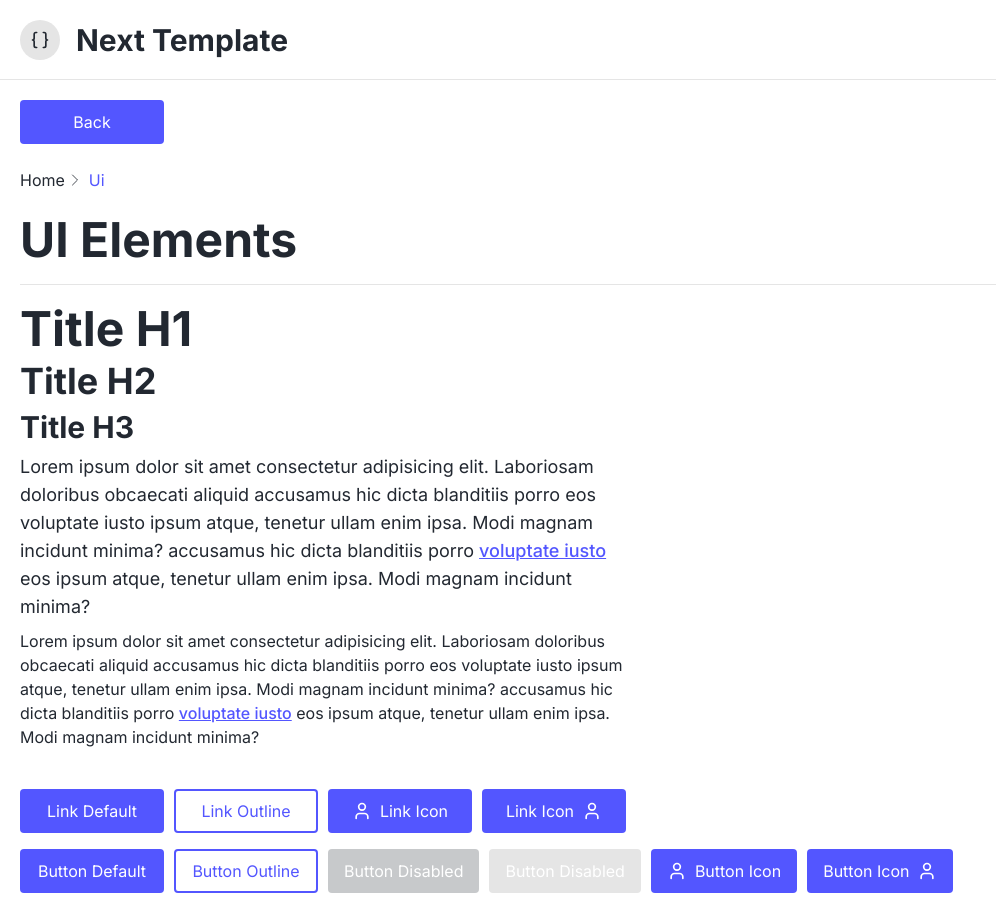
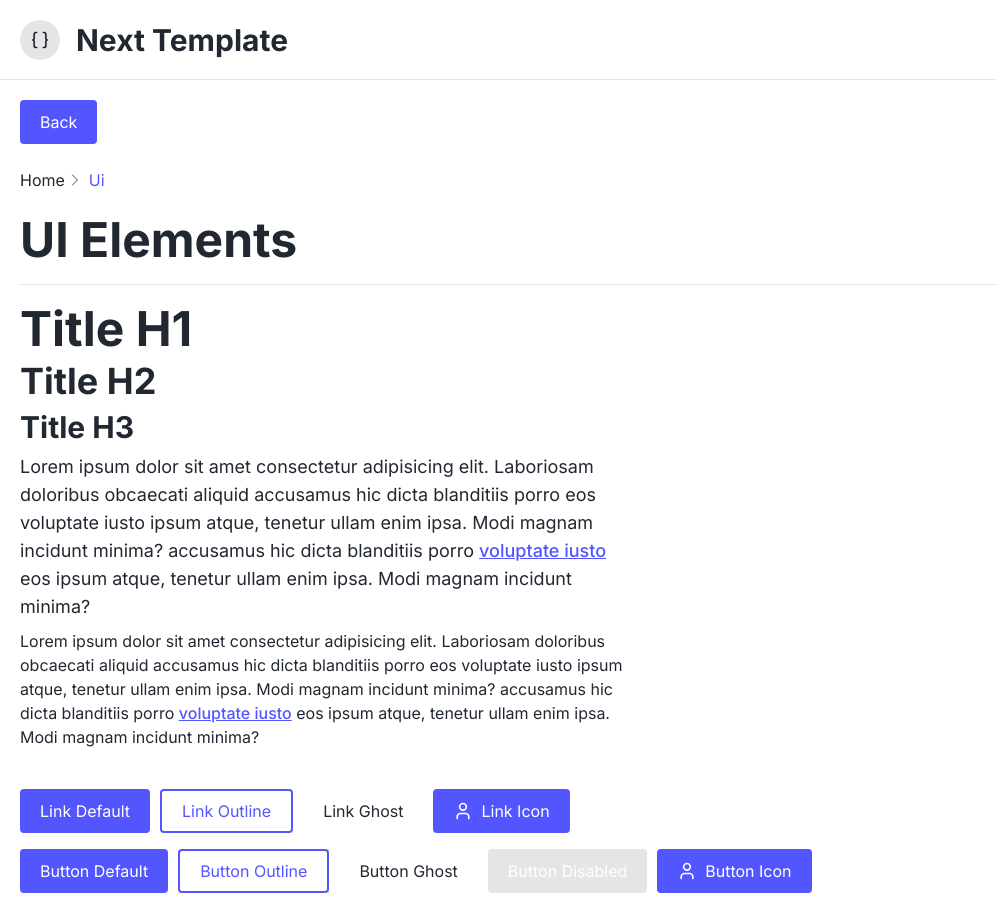
Before and after one commit to dimarogkov/next-template, a Next.js app: page /ui in a window 1280 px wide. Shown: the top 907 px of the page, without its empty margins (0-996 px from the left). Built offline with nearby package versions, Linux system fonts and the light colour scheme.

Commit message:
update Btn & BtnLink

```diff
--- a/app/(pages)/ui/page.tsx
+++ b/app/(pages)/ui/page.tsx
@@ -79,31 +79,25 @@ const UIPage = () => {
                         Link Outline
                     </BtnLink>
 
+                    <BtnLink href={PATHS.UI} btnType={EnumBtn.ghost}>
+                        Link Ghost
+                    </BtnLink>
+
                     <BtnLink href={PATHS.UI}>
                         <User className='size-5' />
                         <span>Link Icon</span>
-                    </BtnLink>
-
-                    <BtnLink href={PATHS.UI}>
-                        <span>Link Icon</span>
-                        <User className='size-5' />
                     </BtnLink>
                 </div>
 
                 <div className='flex flex-wrap w-full gap-2.5'>
                     <Btn>Button Default</Btn>
                     <Btn btnType={EnumBtn.outline}>Button Outline</Btn>
-                    <Btn btnType={EnumBtn.disabled}>Button Disabled</Btn>
+                    <Btn btnType={EnumBtn.ghost}>Button Ghost</Btn>
                     <Btn disabled>Button Disabled</Btn>
 
                     <Btn>
                         <User className='size-5' />
                         <span>Button Icon</span>
-                    </Btn>
-
-                    <Btn>
-                        <span>Button Icon</span>
-                        <User className='size-5' />
                     </Btn>
                 </div>
 
@@ -115,11 +109,6 @@ const UIPage = () => {
 
                     <Btn btnType={EnumBtn.outline}>
                         <Loader loaderType={EnumLoaderType.blue} />
-                        Loading...
-                    </Btn>
-
-                    <Btn btnType={EnumBtn.disabled}>
-                        <Loader />
                         Loading...
                     </Btn>
 
--- a/src/components/elements/Form.tsx
+++ b/src/components/elements/Form.tsx
@@ -97,7 +97,7 @@ const Form = () => {
             <div className='flex flex-wrap gap-2 w-full'>
                 <Btn type='submit'>Send</Btn>
 
-                <Btn type='button' btnType={EnumBtn.disabled} disabled={!isSubmitted} onClick={() => reset()}>
+                <Btn type='button' btnType={EnumBtn.ghost} disabled={!isSubmitted} onClick={() => reset()}>
                     Reset
                 </Btn>
             </div>
--- a/src/components/ui/Btn.tsx
+++ b/src/components/ui/Btn.tsx
@@ -1,38 +1,30 @@
 'use client';
-import { FC, forwardRef, RefAttributes } from 'react';
-import { HTMLMotionProps, motion } from 'framer-motion';
+import { ButtonHTMLAttributes, FC, forwardRef, RefAttributes } from 'react';
 import { EnumBtn } from '@/src/types/enums';
 import cn from 'classnames';
 
-interface Props extends HTMLMotionProps<'button'>, RefAttributes<HTMLButtonElement> {
+interface Props extends ButtonHTMLAttributes<HTMLButtonElement>, RefAttributes<HTMLButtonElement> {
     btnType?: EnumBtn;
     className?: string;
 }
 
 const Btn: FC<Props> = forwardRef<HTMLButtonElement, Props>(
     ({ className = '', btnType = EnumBtn.default, ...props }, ref) => {
-        const animation: HTMLMotionProps<'button'> = {
-            whileHover: { opacity: 0.8 },
-            whileTap: { scale: 0.95 },
-        };
-
         return (
-            <motion.button
+            <button
                 ref={ref}
                 {...props}
-                {...animation}
                 className={cn(
-                    `flex items-center justify-center gap-2 w-full sm:w-fit sm:min-w-32 lg:min-w-36 h-10 lg:h-11 font-media px-4 rounded outline-none ${className}`,
+                    `flex items-center justify-center gap-2 w-full sm:w-fit h-10 lg:h-11 font-media px-5 rounded outline-none transition-all duration-300 active:scale-95 ${className}`,
                     {
                         'bg-gray text-white pointer-events-none': props.disabled,
-                        'bg-blue text-white': !props.disabled && btnType === EnumBtn.default,
-                        'border-2 border-blue text-blue': !props.disabled && btnType === EnumBtn.outline,
-                        'bg-black/25 text-white': !props.disabled && btnType === EnumBtn.disabled,
+                        'bg-blue text-white hover:opacity-80': !props.disabled && btnType === EnumBtn.default,
+                        'border-2 border-blue text-blue hover:opacity-80':
+                            !props.disabled && btnType === EnumBtn.outline,
+                        'text-black hover:bg-gray': !props.disabled && btnType === EnumBtn.ghost,
                     }
                 )}
-            >
-                {props.children}
-            </motion.button>
+            />
         );
     }
 );
--- a/src/components/ui/BtnLink.tsx
+++ b/src/components/ui/BtnLink.tsx
@@ -1,7 +1,6 @@
 'use client';
 import { AnchorHTMLAttributes, FC, forwardRef, RefAttributes } from 'react';
 import Link from 'next/link';
-import { HTMLMotionProps, motion } from 'framer-motion';
 import { EnumBtn } from '@/src/types/enums';
 import cn from 'classnames';
 
@@ -14,27 +13,27 @@ interface Props extends AnchorHTMLAttributes<HTMLAnchorElement>, RefAttributes<H
 
 const BtnLink: FC<Props> = forwardRef<HTMLAnchorElement, Props>(
     ({ href, target, className = '', btnType = EnumBtn.default, ...props }, ref) => {
-        const animation: HTMLMotionProps<'span'> = {
-            whileHover: { opacity: 0.8 },
-            whileTap: { scale: 0.95 },
-        };
-
         const btnLinkClasses = {
             [EnumBtn.default as string]: 'bg-blue text-white',
             [EnumBtn.outline as string]: 'border-2 border-blue text-blue',
         };
 
         return (
-            <Link ref={ref} href={href} target={target} {...props}>
-                <motion.span
-                    {...animation}
-                    className={cn(
-                        `flex items-center justify-center gap-2 w-full sm:w-fit sm:min-w-32 lg:min-w-36 h-10 lg:h-11 font-media px-4 rounded ${className}`,
-                        btnLinkClasses[btnType]
-                    )}
-                >
-                    {props.children}
-                </motion.span>
+            <Link
+                ref={ref}
+                href={href}
+                target={target}
+                {...props}
+                className={cn(
+                    `flex items-center justify-center gap-2 w-full sm:w-fit h-10 lg:h-11 font-media px-5 rounded transition-all duration-300 active:scale-95 ${className}`,
+                    btnLinkClasses[btnType],
+                    {
+                        'hover:bg-gray': btnType === EnumBtn.ghost,
+                        'hover:opacity-80': btnType !== EnumBtn.ghost,
+                    }
+                )}
+            >
+                {props.children}
             </Link>
         );
     }
--- a/src/types/enums/Btn.ts
+++ b/src/types/enums/Btn.ts
@@ -1,5 +1,5 @@
 export enum EnumBtn {
     default = 'default',
     outline = 'outline',
-    disabled = 'disabled',
+    ghost = 'ghost',
 }
```
